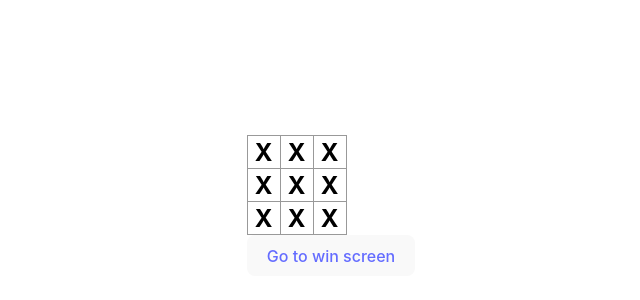
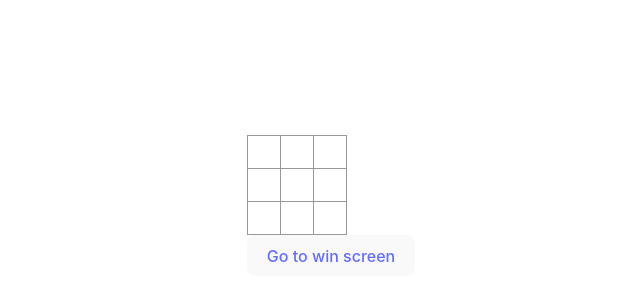
Before and after one commit to rcchao/tic-tac-toe-desktop-app, a React (Vite) app: page /game in a window 1280 px wide. Shown: the part 194-494 px from the top of the page, without its empty margins (309-949 px from the left). Built offline with nearby package versions, Linux system fonts and the light colour scheme.

Commit message:
Add main game functionality

```diff
--- a/src/ui/App.tsx
+++ b/src/ui/App.tsx
@@ -1,7 +1,7 @@
 import { BrowserRouter as Router, Route, Routes } from "react-router-dom";
-import Homepage from "./assets/pages/Homepage";
-import Gamepage from "./assets/pages/Gamepage";
-import Winpage from "./assets/pages/Winpage";
+import Homepage from "./pages/Homepage";
+import Gamepage from "./pages/Gamepage";
+import Winpage from "./pages/Winpage";
 import "./App.css";
 
 function App() {
--- a/src/ui/assets/components/Board.tsx
+++ /dev/null
@@ -1,21 +0,0 @@
-import renderSquare from "./Square";
-
-function Board() {
-  const renderRow = (rowNumber: number) => {
-    return (
-      <div key={rowNumber} className="board-row">
-        {Array.from({ length: 3 }, (_, colIndex) =>
-          renderSquare(rowNumber * 3 + colIndex)
-        )}
-      </div>
-    );
-  };
-
-  return (
-    <div>
-        {Array.from({ length: 3 }, (_, rowIndex) => renderRow(rowIndex))}
-    </div>
-  );
-}
-
-export default Board;
--- a/src/ui/assets/components/Square.tsx
+++ /dev/null
@@ -1,20 +0,0 @@
-// import React from 'react';
-
-interface SquareProps {
-  value: string;
-  onHandleClick?: () => void
-}
-
-function Square({ value, onHandleClick }: SquareProps) {
-  return (
-    <button className="square" onClick={onHandleClick}>
-    {value}
-    </button>
-  )
-}
-
-const renderSquare = (index: number) => {
-  return <Square key={index} value={"X"} />
-}
-
-export default renderSquare;
--- /dev/null
+++ b/src/ui/components/Board.tsx
@@ -0,0 +1,41 @@
+import { useState } from "react"
+import Square from "./Square";
+
+const BOARD_SIZE = 3
+
+function Board() {
+  const [squares, setSquares] = useState(Array(9).fill(null));
+  const [XisNext, setXisNext]  = useState(true);
+
+  const handleClick = (index: number) => {
+    // Create a shallow copy of the squares & update board
+    let newSquares = squares.slice()
+    newSquares[index] = XisNext ? "X" : "O"
+    setSquares(newSquares)
+
+    // Update who the next player us
+    setXisNext(!XisNext)
+  }
+
+  const renderSquare = (index: number) => {
+    return <Square key={index} value={squares[index]} handleClick={() => handleClick(index)}/>
+  }
+
+  const renderRow = (rowNumber: number) => {
+    return (
+      <div key={rowNumber} className="board-row">
+        {Array.from({ length: BOARD_SIZE }, (_, colIndex) =>
+          renderSquare(rowNumber * BOARD_SIZE + colIndex)
+        )}
+      </div>
+    );
+  };
+
+  return (
+    <div>
+        {Array.from({ length: BOARD_SIZE }, (_, rowIndex) => renderRow(rowIndex))}
+    </div>
+  );
+}
+
+export default Board;
--- /dev/null
+++ b/src/ui/components/Square.tsx
@@ -0,0 +1,16 @@
+// import React from 'react';
+
+interface SquareProps {
+  value: string | null;
+  handleClick?: () => void
+}
+
+function Square({ value, handleClick }: SquareProps) {
+  return (
+    <button className="square" onClick={handleClick}>
+    {value}
+    </button>
+  )
+}
+
+export default Square;
--- a/src/ui/assets/pages/Gamepage.tsx
+++ b/src/ui/pages/Gamepage.tsx
@@ -1,9 +1,5 @@
 import { Link } from "react-router-dom";
 import Board from "../components/Board";
-
-// function handleSquareClick() {
-//     console.log("hiii")
-// }
 
 function Gamepage() {
   return (
```
Also changed, not shown: src/ui/pages/Homepage.tsx (renamed from src/ui/assets/pages/Homepage.tsx), src/ui/pages/Winpage.tsx (renamed from src/ui/assets/pages/Winpage.tsx).
